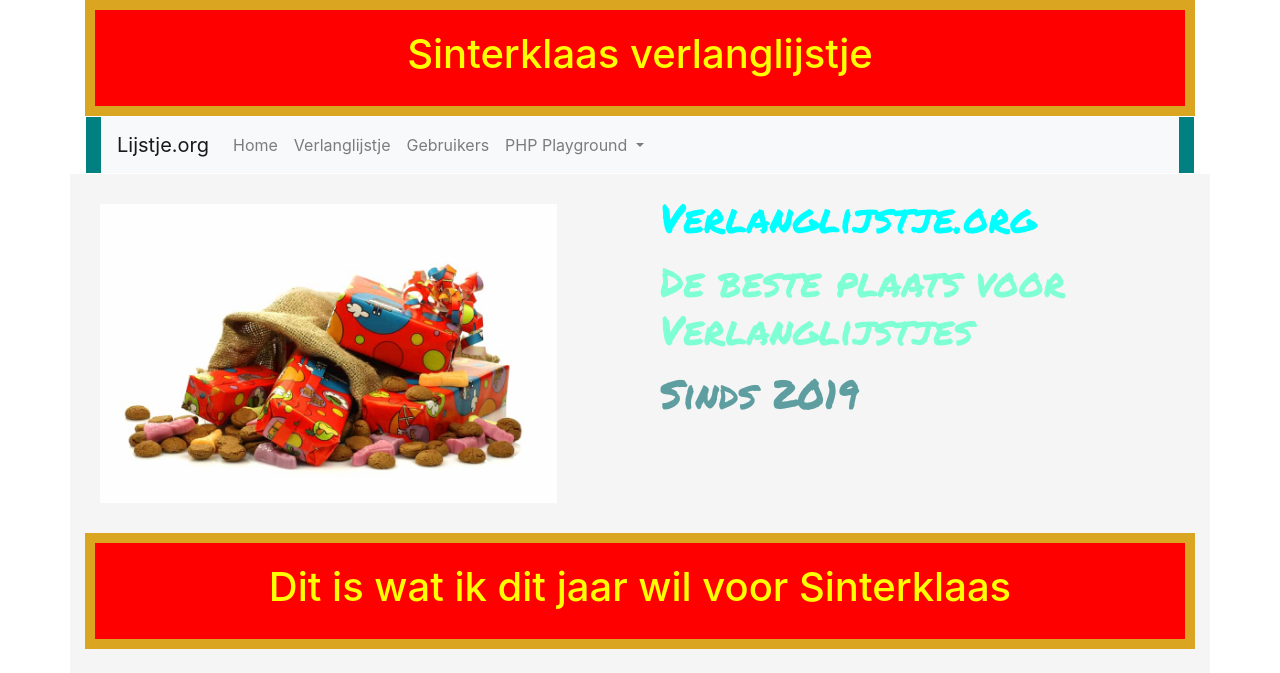
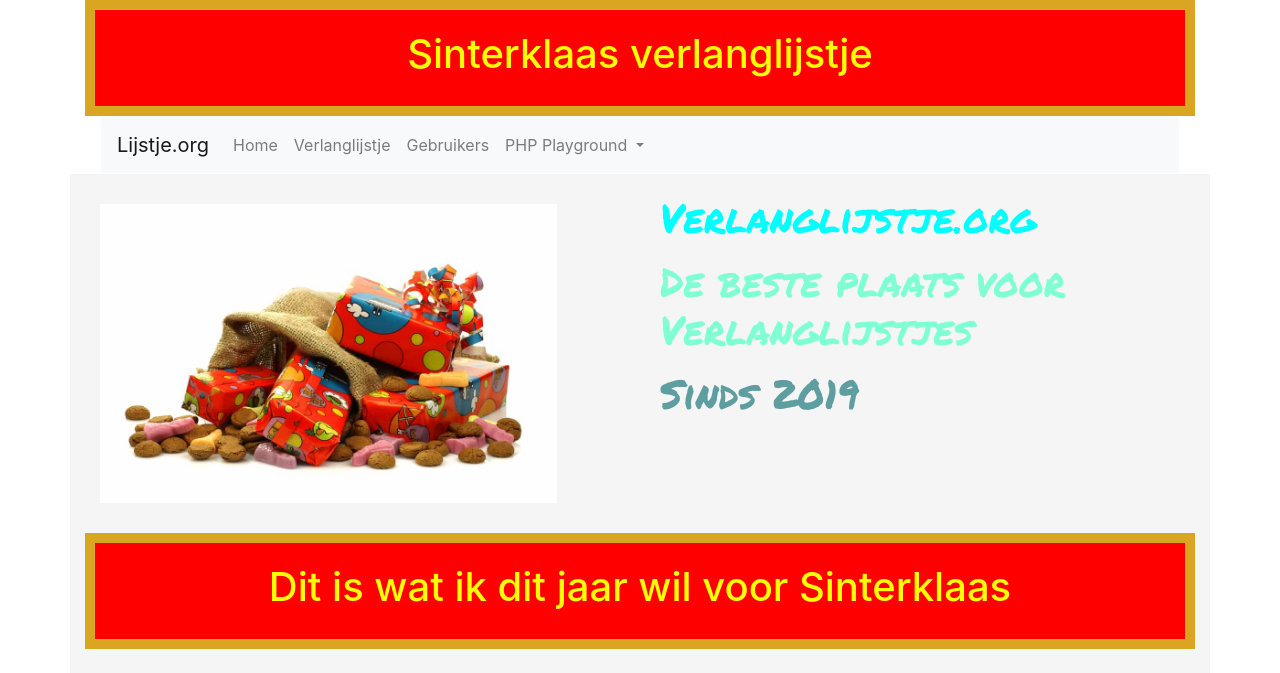
Before and after one commit to JMVD99/Blok-2, a PHP site: page / in a window 1280 px wide. Shown: the top 673 px of the page. Run offline with PHP 8.4, Linux system fonts and the light colour scheme.

Commit message:
Versie 1.1.1

```diff
--- a/CSS/style.css
+++ b/CSS/style.css
@@ -8,7 +8,6 @@ header, footer {
 }
 
 #navigation {
-    background-color: teal;
     margin: 1px;
 }
 
```
